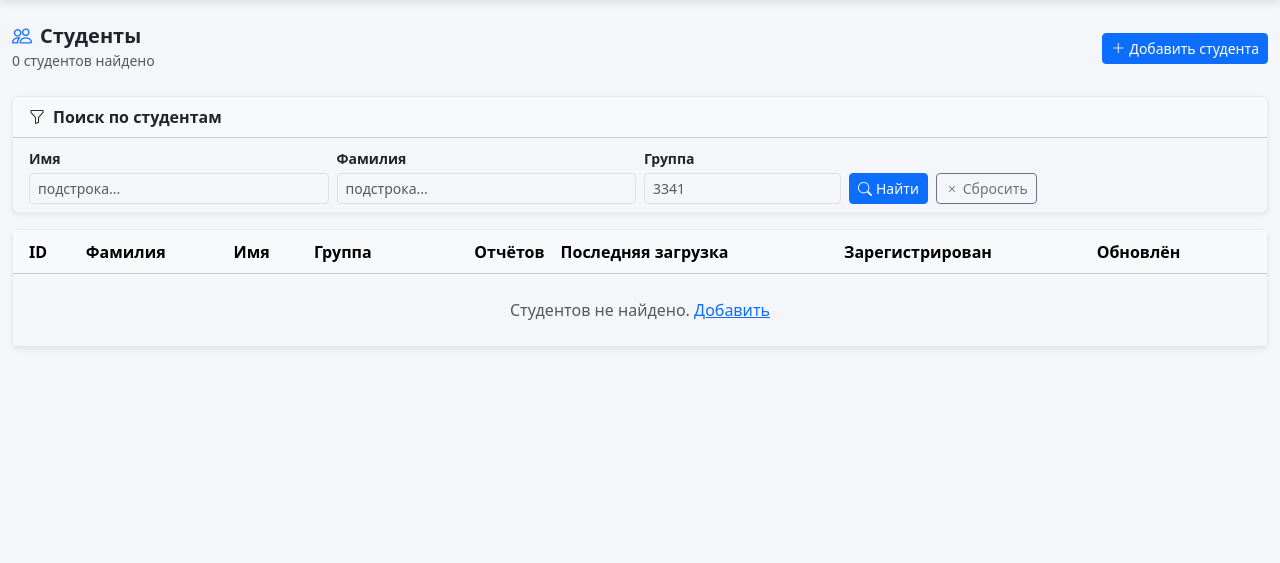
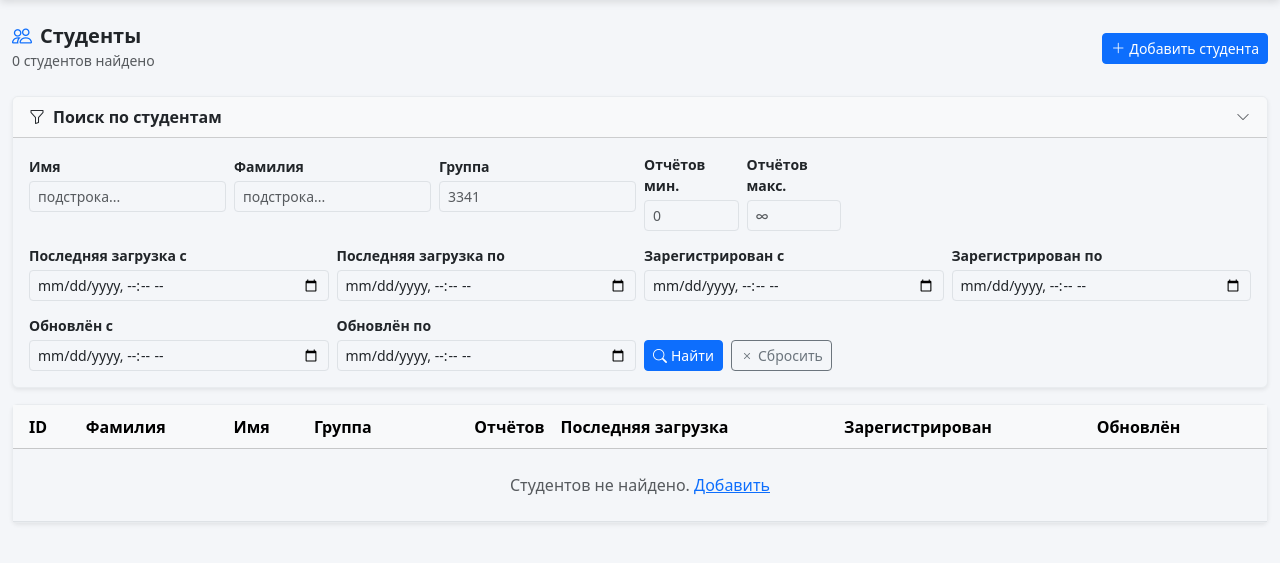
Before and after one commit to moevm/nsql1h26-report, a FastAPI app: template client/templates/students.html in a window 1280 px wide. Shown: the part 56-619 px from the top of the page. Run offline with FastAPI, Linux system fonts and the light colour scheme; the template is opened without the code that fills it, so the values that code supplies are empty; some libraries are stand-ins or nearby versions.

Commit message:
added filters to students search

```diff
--- a/client/templates/students.html
+++ b/client/templates/students.html
@@ -10,26 +10,89 @@
 </div>
 
 <div class="card shadow-sm mb-3">
-  <div class="card-header fw-bold bg-light"><i class="bi bi-funnel me-2"></i>Поиск по студентам</div>
-  <div class="card-body py-2">
-    <form method="get" action="/students/" class="row g-2 align-items-end">
-      <div class="col-sm-3">
+  <div class="card-header fw-bold bg-light d-flex align-items-center">
+    <i class="bi bi-funnel me-2"></i>Поиск по студентам
+    <button class="btn btn-link btn-sm ms-auto p-0 text-muted" type="button"
+            data-bs-toggle="collapse" data-bs-target="#filterBody">
+      <i class="bi bi-chevron-down"></i>
+    </button>
+  </div>
+  <div class="collapse show" id="filterBody">
+    <div class="card-body py-3">
+      <form method="get" action="/students/">
+        <div class="row g-2">
+          <div class="col-sm-4 col-md-2">
             <label class="form-label small fw-semibold mb-1">Имя</label>
-        <input name="name" type="text" class="form-control form-control-sm" placeholder="подстрока..." value="{{ params.get('name','') }}"/>
+            <input name="name" type="text" class="form-control form-control-sm"
+                   placeholder="подстрока..." value="{{ params.get('name','') }}"/>
           </div>
-      <div class="col-sm-3">
+          <div class="col-sm-4 col-md-2">
             <label class="form-label small fw-semibold mb-1">Фамилия</label>
-        <input name="surname" type="text" class="form-control form-control-sm" placeholder="подстрока..." value="{{ params.get('surname','') }}"/>
+            <input name="surname" type="text" class="form-control form-control-sm"
+                   placeholder="подстрока..." value="{{ params.get('surname','') }}"/>
           </div>
-      <div class="col-sm-2">
+          <div class="col-sm-4 col-md-2">
             <label class="form-label small fw-semibold mb-1">Группа</label>
-        <input name="group" type="number" class="form-control form-control-sm" placeholder="3341" value="{{ params.get('group','') }}"/>
+            <input name="group" type="number" class="form-control form-control-sm"
+                   placeholder="3341" value="{{ params.get('group','') }}"/>
           </div>
-      <div class="col-sm-auto">
-        <button type="submit" class="btn btn-primary btn-sm"><i class="bi bi-search me-1"></i>Найти</button>
-        <a href="/students/" class="btn btn-outline-secondary btn-sm ms-1"><i class="bi bi-x"></i> Сбросить</a>
+          <div class="col-sm-3 col-md-1">
+            <label class="form-label small fw-semibold mb-1">Отчётов мин.</label>
+            <input name="min_reports" type="number" min="0" class="form-control form-control-sm"
+                   placeholder="0" value="{{ params.get('min_reports','') }}"/>
+          </div>
+          <div class="col-sm-3 col-md-1">
+            <label class="form-label small fw-semibold mb-1">Отчётов макс.</label>
+            <input name="max_reports" type="number" min="0" class="form-control form-control-sm"
+                   placeholder="∞" value="{{ params.get('max_reports','') }}"/>
+          </div>
+        </div>
+
+        <div class="row g-2 mt-1">
+          <div class="col-sm-6 col-md-3">
+            <label class="form-label small fw-semibold mb-1">Последняя загрузка с</label>
+            <input name="last_upload_from" type="datetime-local" class="form-control form-control-sm"
+                   value="{{ params.get('last_upload_from','') }}"/>
+          </div>
+          <div class="col-sm-6 col-md-3">
+            <label class="form-label small fw-semibold mb-1">Последняя загрузка по</label>
+            <input name="last_upload_to" type="datetime-local" class="form-control form-control-sm"
+                   value="{{ params.get('last_upload_to','') }}"/>
+          </div>
+          <div class="col-sm-6 col-md-3">
+            <label class="form-label small fw-semibold mb-1">Зарегистрирован с</label>
+            <input name="created_from" type="datetime-local" class="form-control form-control-sm"
+                   value="{{ params.get('created_from','') }}"/>
+          </div>
+          <div class="col-sm-6 col-md-3">
+            <label class="form-label small fw-semibold mb-1">Зарегистрирован по</label>
+            <input name="created_to" type="datetime-local" class="form-control form-control-sm"
+                   value="{{ params.get('created_to','') }}"/>
+          </div>
+        </div>
+
+        <div class="row g-2 mt-1">
+          <div class="col-sm-6 col-md-3">
+            <label class="form-label small fw-semibold mb-1">Обновлён с</label>
+            <input name="updated_from" type="datetime-local" class="form-control form-control-sm"
+                   value="{{ params.get('updated_from','') }}"/>
+          </div>
+          <div class="col-sm-6 col-md-3">
+            <label class="form-label small fw-semibold mb-1">Обновлён по</label>
+            <input name="updated_to" type="datetime-local" class="form-control form-control-sm"
+                   value="{{ params.get('updated_to','') }}"/>
+          </div>
+          <div class="col-sm-auto d-flex align-items-end gap-2">
+            <button type="submit" class="btn btn-primary btn-sm">
+              <i class="bi bi-search me-1"></i>Найти
+            </button>
+            <a href="/students/" class="btn btn-outline-secondary btn-sm">
+              <i class="bi bi-x me-1"></i>Сбросить
+            </a>
+          </div>
         </div>
       </form>
+    </div>
   </div>
 </div>
 
@@ -63,13 +126,18 @@
           <td class="text-end">
             <a href="/students/{{ s.id }}" class="btn btn-sm btn-outline-primary me-1"><i class="bi bi-eye"></i></a>
             <a href="/students/{{ s.id }}/edit" class="btn btn-sm btn-outline-warning me-1"><i class="bi bi-pencil"></i></a>
-            <form method="post" action="/students/{{ s.id }}/delete" class="d-inline" onsubmit="return confirm('Удалить студента?')">
+            <form method="post" action="/students/{{ s.id }}/delete" class="d-inline"
+                  onsubmit="return confirm('Удалить студента?')">
               <button class="btn btn-sm btn-outline-danger"><i class="bi bi-trash"></i></button>
             </form>
           </td>
         </tr>
         {% else %}
-        <tr><td colspan="9" class="text-center py-4 text-muted">Студентов не найдено. <a href="/students/new">Добавить</a></td></tr>
+        <tr>
+          <td colspan="9" class="text-center py-4 text-muted">
+            Студентов не найдено. <a href="/students/new">Добавить</a>
+          </td>
+        </tr>
         {% endfor %}
       </tbody>
     </table>
```
Also changed, not shown: server/app/routers/students.py (+58 -6 lines). Lines whose indentation alone changed are shown as unchanged.
